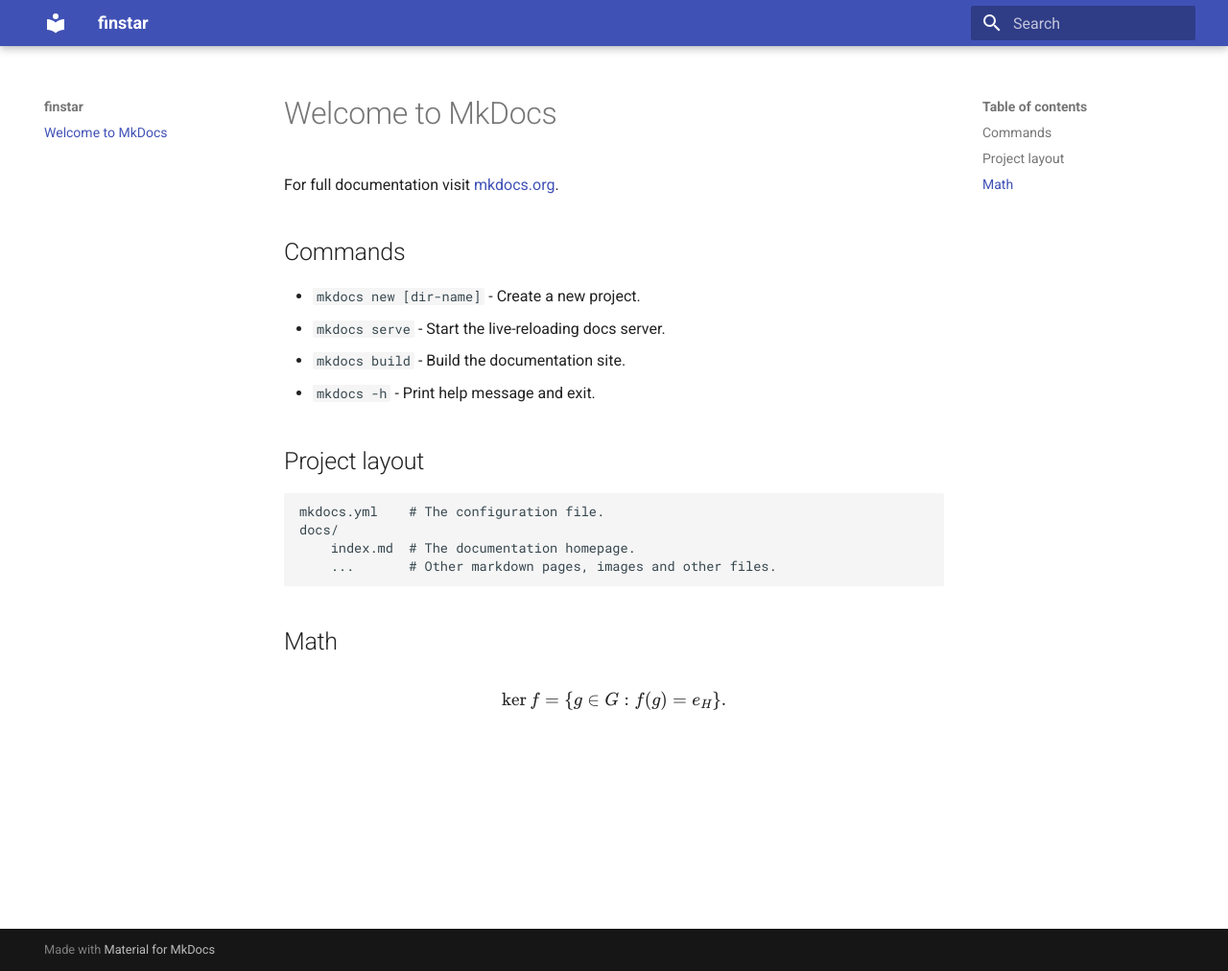
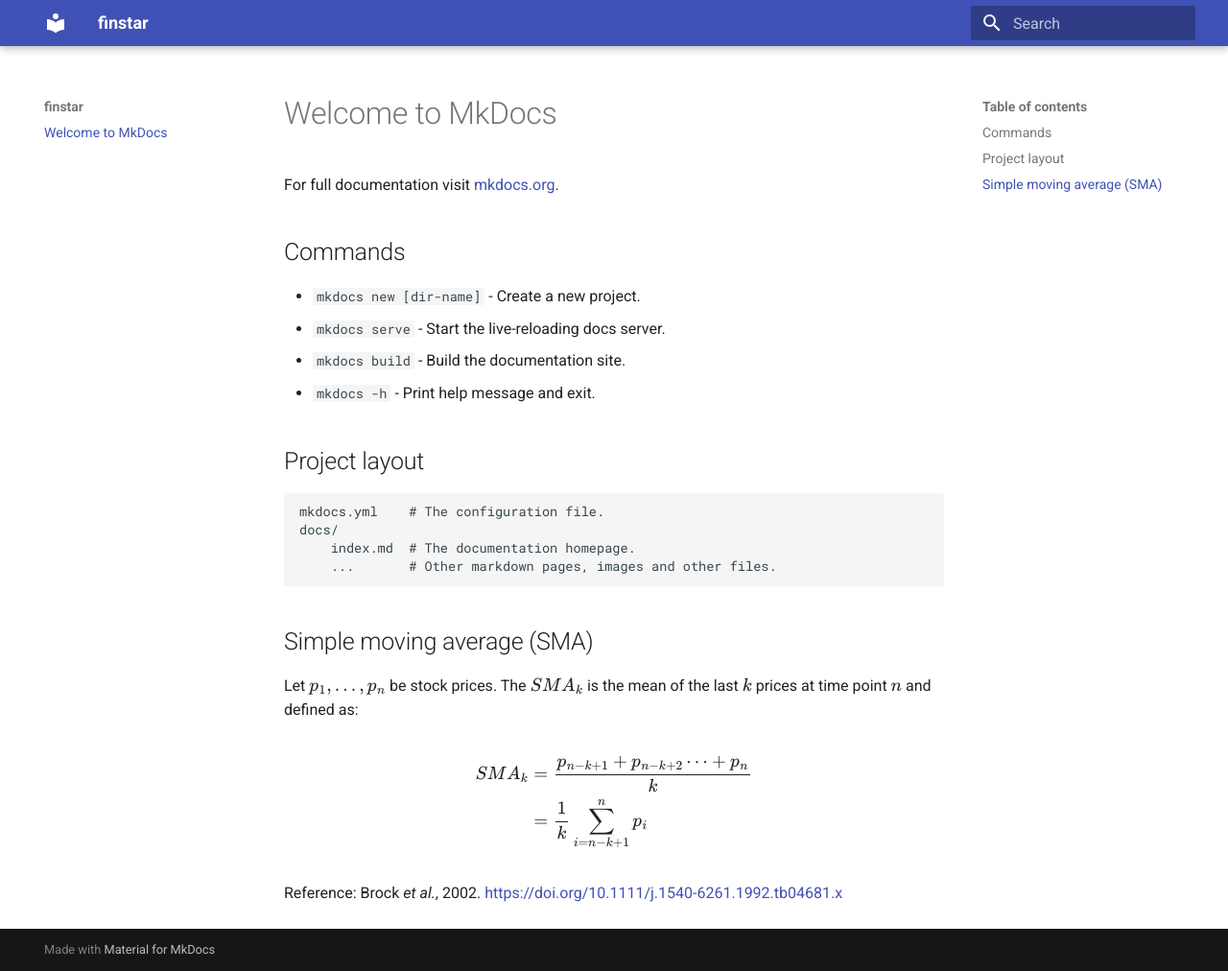
Before and after one commit to JungeAlexander/finstar, an MkDocs documentation site: the page built from docs/index.md, in a window 1280 px wide and 1012 px high. Shown: the whole window at 96% size. Built offline with MkDocs 1.6.1 and Material for MkDocs 9.7.7, drawn with Linux system fonts in a browser that asks for light colours.

Commit message:
Add SMA definition

```diff
--- a/docs/index.md
+++ b/docs/index.md
@@ -16,8 +16,15 @@ For full documentation visit [mkdocs.org](https://www.mkdocs.org).
         index.md  # The documentation homepage.
         ...       # Other markdown pages, images and other files.
 
-## Math
+## Simple moving average (SMA)
+
+Let $p_1,\ldots,p_n$ be stock prices. The $\textit{SMA}_{k}$ is the mean of the last $k$ prices at time point $n$ and defined as:
 
 $$
-\operatorname{ker} f=\{g\in G:f(g)=e_{H}\}{\mbox{.}}
+\begin{align}
+    \textit{SMA}_{k} &= \frac{p_{n-k+1} + p_{n-k+2} \cdots + p_{n}}{k} \\
+    &= \frac{1}{k} \sum_{i=n-k+1}^{n} p_{i}
+\end{align}
 $$
+
+Reference: Brock *et al.*, 2002. [https://doi.org/10.1111/j.1540-6261.1992.tb04681.x](https://doi.org/10.1111/j.1540-6261.1992.tb04681.x)
```
